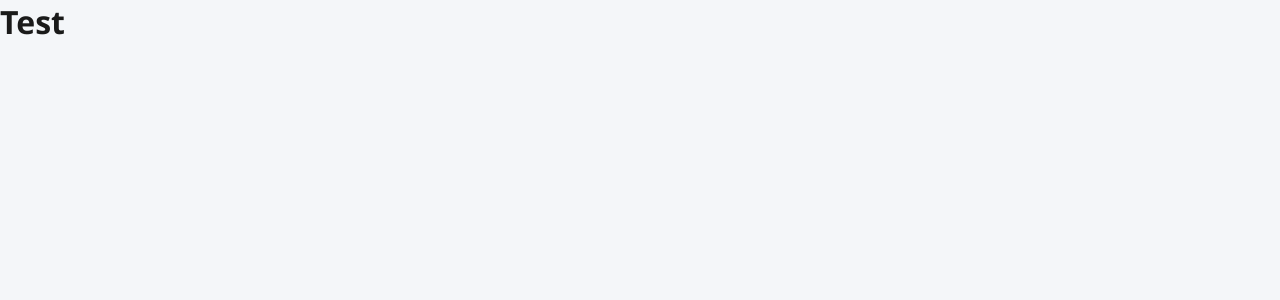
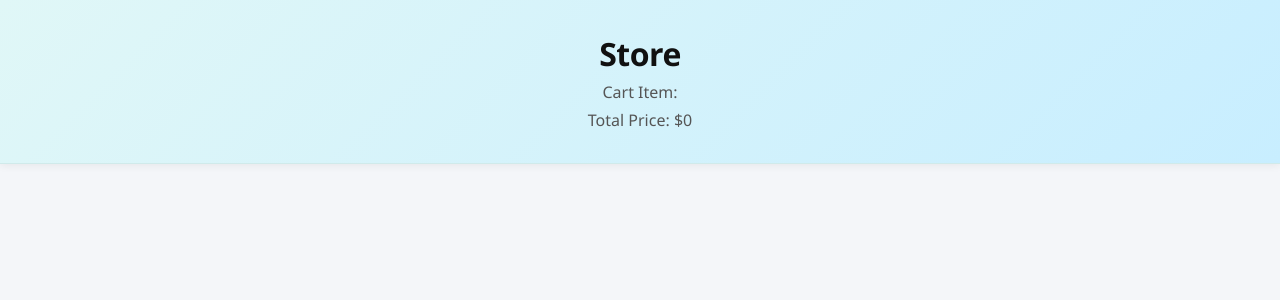
Before and after one commit to Lubeth2026/lvl3-w5-classWork, a React (Vite) app: page / in a window 1280 px wide. Shown: the top 300 px of the page. Built offline with nearby package versions, Linux system fonts and the light colour scheme.

Commit message:
Add Store header to the app

```diff
--- a/src/App.jsx
+++ b/src/App.jsx
@@ -4,10 +4,14 @@ import './App.css'
 function App() {
 
   return (
-    <>
-      <h1>Test</h1>
-    </>
-  )
+    <div>
+      <div className="header-info">
+        <h1>Store</h1>
+        <h2>Cart Item: </h2>
+        <h2>Total Price: $0</h2>
+      </div>
+    </div>
+  );
 }
 
 export default App
```
